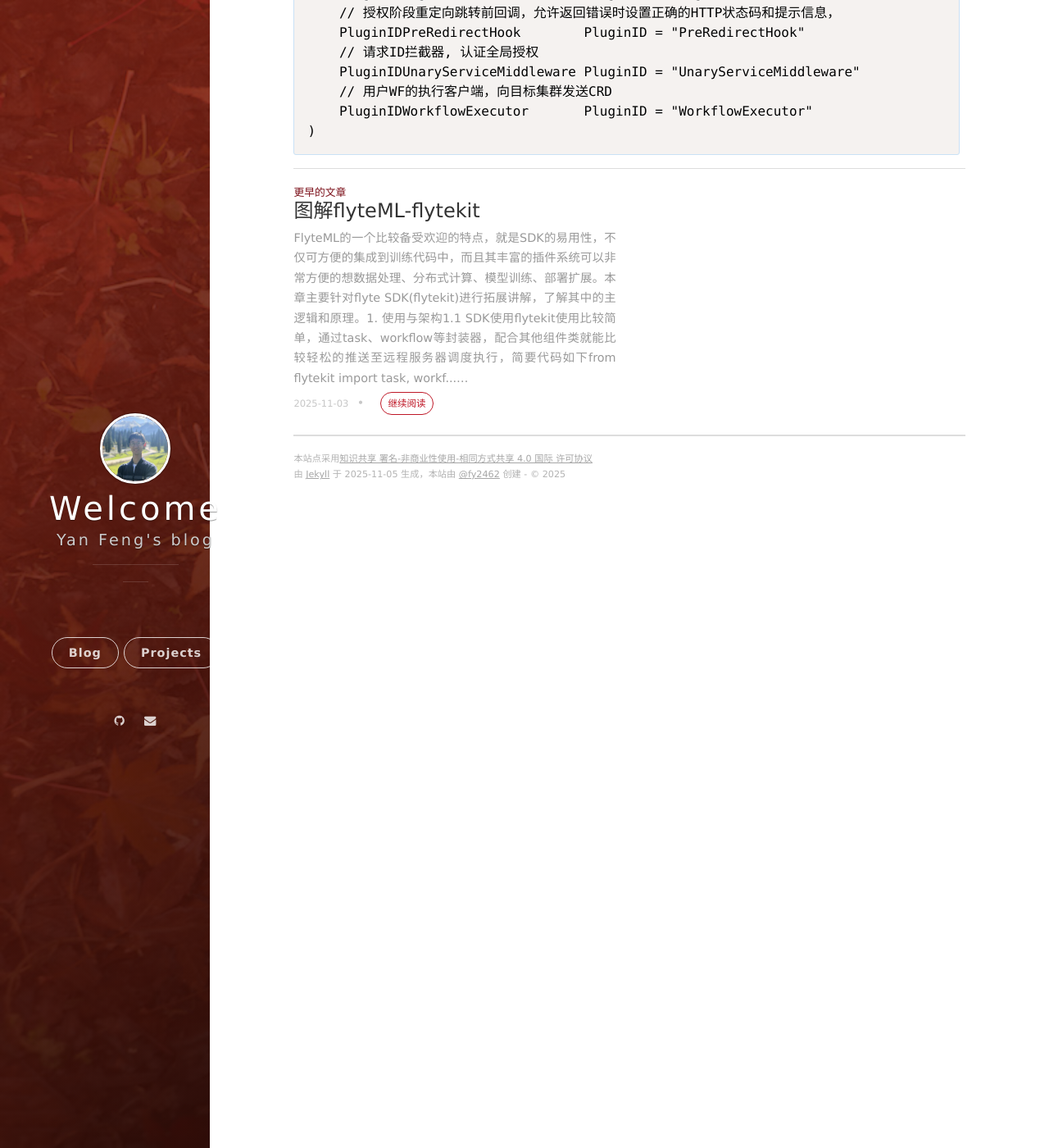
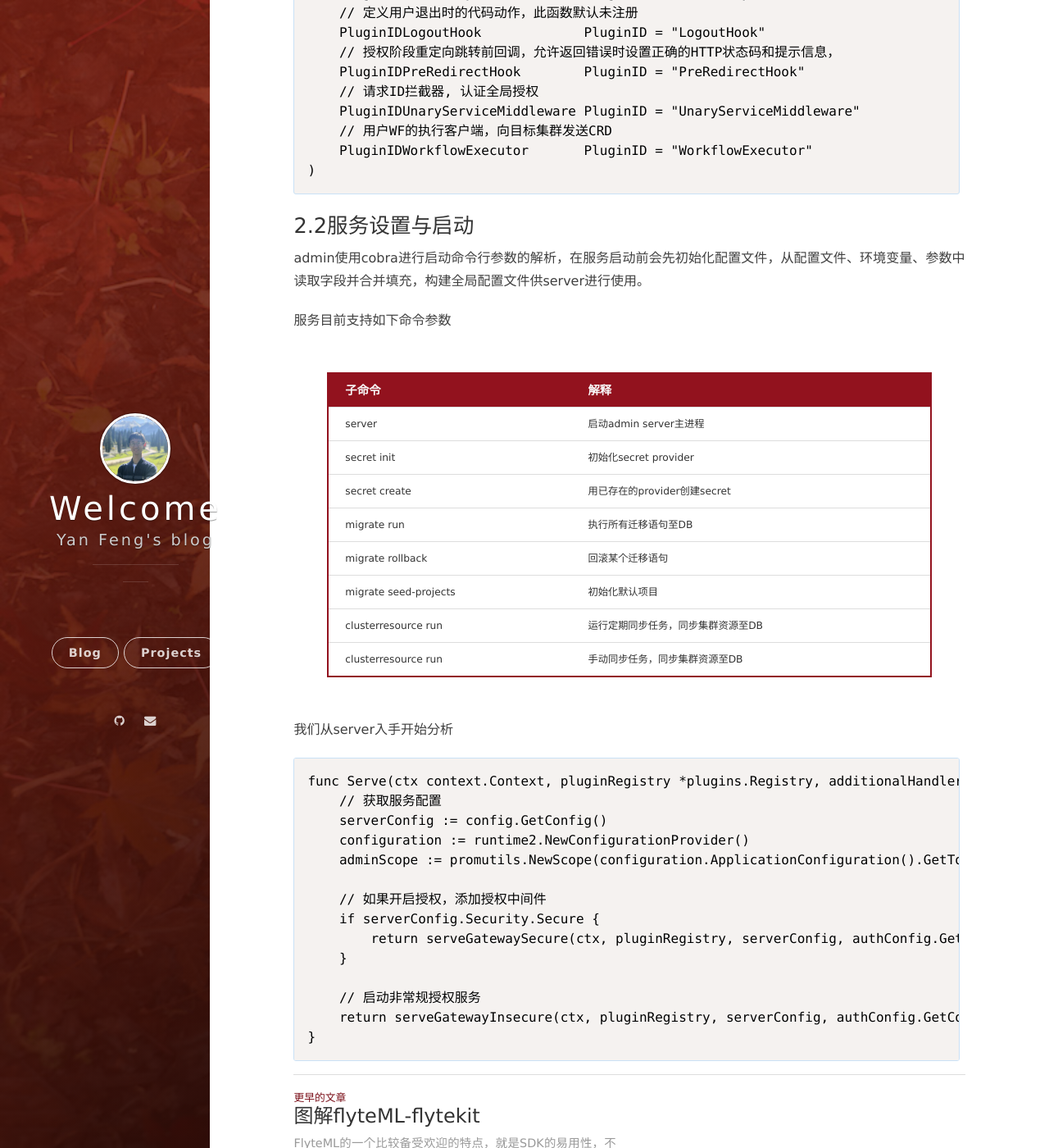
Before and after one commit to fy2462/fy2462.github.io, a Jekyll site: the page built from _posts/2025-10-23-flyte-admin-server.md, in a window 1280 px wide and 1400 px high, scrolled down 1948 px. Shown: the whole window at 82% size. Built offline with Jekyll 4.4.1, drawn with Linux system fonts in a browser that asks for light colours; nearby versions of some CDN libraries; comment, search, counter and statistics services are not loaded.

Commit message:
add code

````diff
--- a/_posts/2025-10-23-flyte-admin-server.md
+++ b/_posts/2025-10-23-flyte-admin-server.md
@@ -18,6 +18,7 @@ admin代码库中有两个入口，一个是server，另外一个是scheduler。
 
 ## 2.server详解
 
+### 2.1插件注册
 server函数入口为: flyteadmin/cmd/main.go, 首先创建插件注册模块
 ```go
 func main() {
@@ -47,3 +48,38 @@ const (
 	PluginIDWorkflowExecutor       PluginID = "WorkflowExecutor"
 )
 ```
+
+### 2.2服务设置与启动
+
+admin使用cobra进行启动命令行参数的解析，在服务启动前会先初始化配置文件，从配置文件、环境变量、参数中读取字段并合并填充，构建全局配置文件供server进行使用。
+
+服务目前支持如下命令参数
+
+| 子命令 | 解释 |
+|:-----|:-----|
+|server| 启动admin server主进程 |
+|secret init | 初始化secret provider |
+|secret create | 用已存在的provider创建secret |
+|migrate run | 执行所有迁移语句至DB |
+|migrate rollback | 回滚某个迁移语句 |
+|migrate seed-projects | 初始化默认项目 |
+|clusterresource run| 运行定期同步任务，同步集群资源至DB |
+|clusterresource run| 手动同步任务，同步集群资源至DB |
+
+我们从server入手开始分析
+```go
+func Serve(ctx context.Context, pluginRegistry *plugins.Registry, additionalHandlers map[string]func(http.ResponseWriter, *http.Request)) error {
+    // 获取服务配置
+	serverConfig := config.GetConfig()
+	configuration := runtime2.NewConfigurationProvider()
+	adminScope := promutils.NewScope(configuration.ApplicationConfiguration().GetTopLevelConfig().GetMetricsScope()).NewSubScope("admin")
+
+    // 如果开启授权，添加授权中间件
+	if serverConfig.Security.Secure {
+		return serveGatewaySecure(ctx, pluginRegistry, serverConfig, authConfig.GetConfig(), storage.GetConfig(), additionalHandlers, adminScope)
+	}
+
+    // 启动非常规授权服务
+	return serveGatewayInsecure(ctx, pluginRegistry, serverConfig, authConfig.GetConfig(), storage.GetConfig(), additionalHandlers, adminScope)
+}
+```
````
